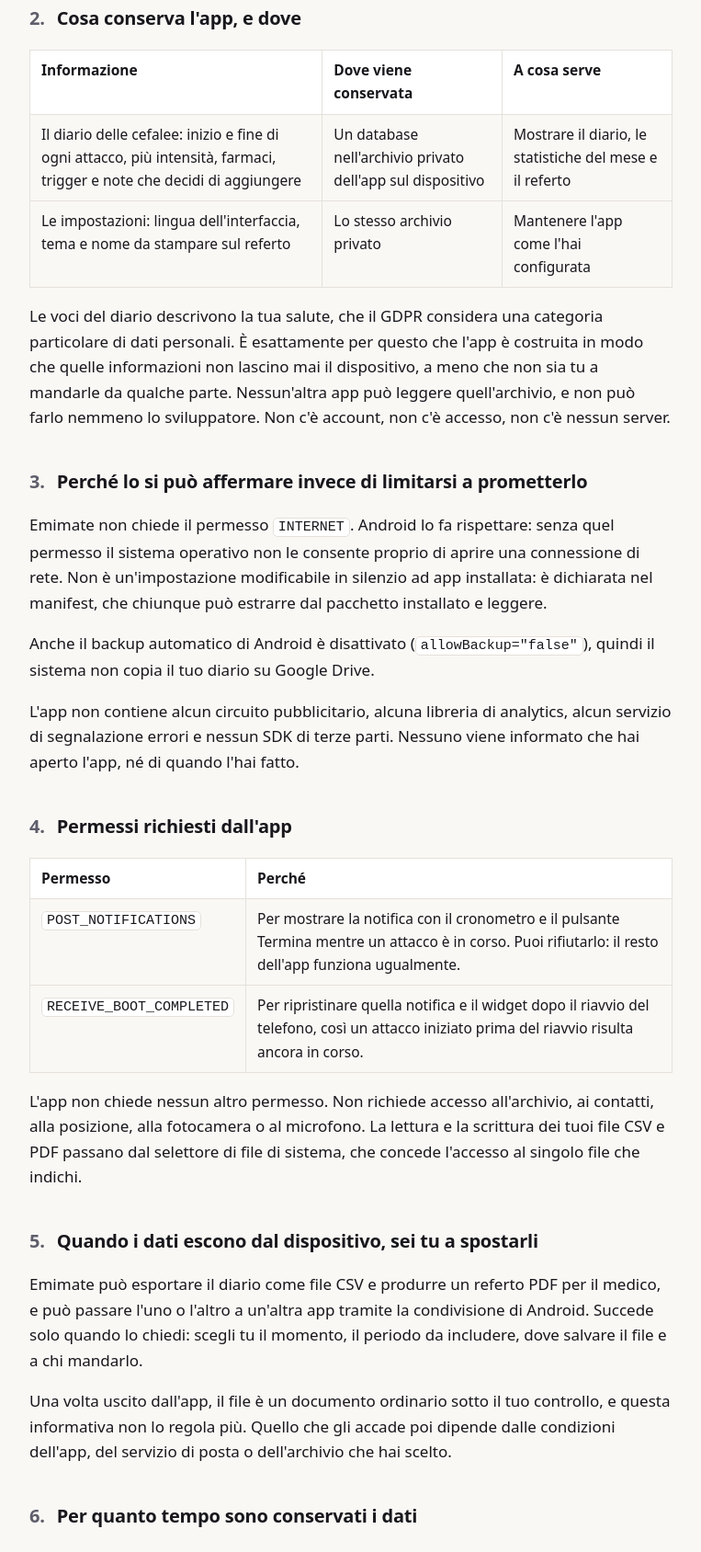
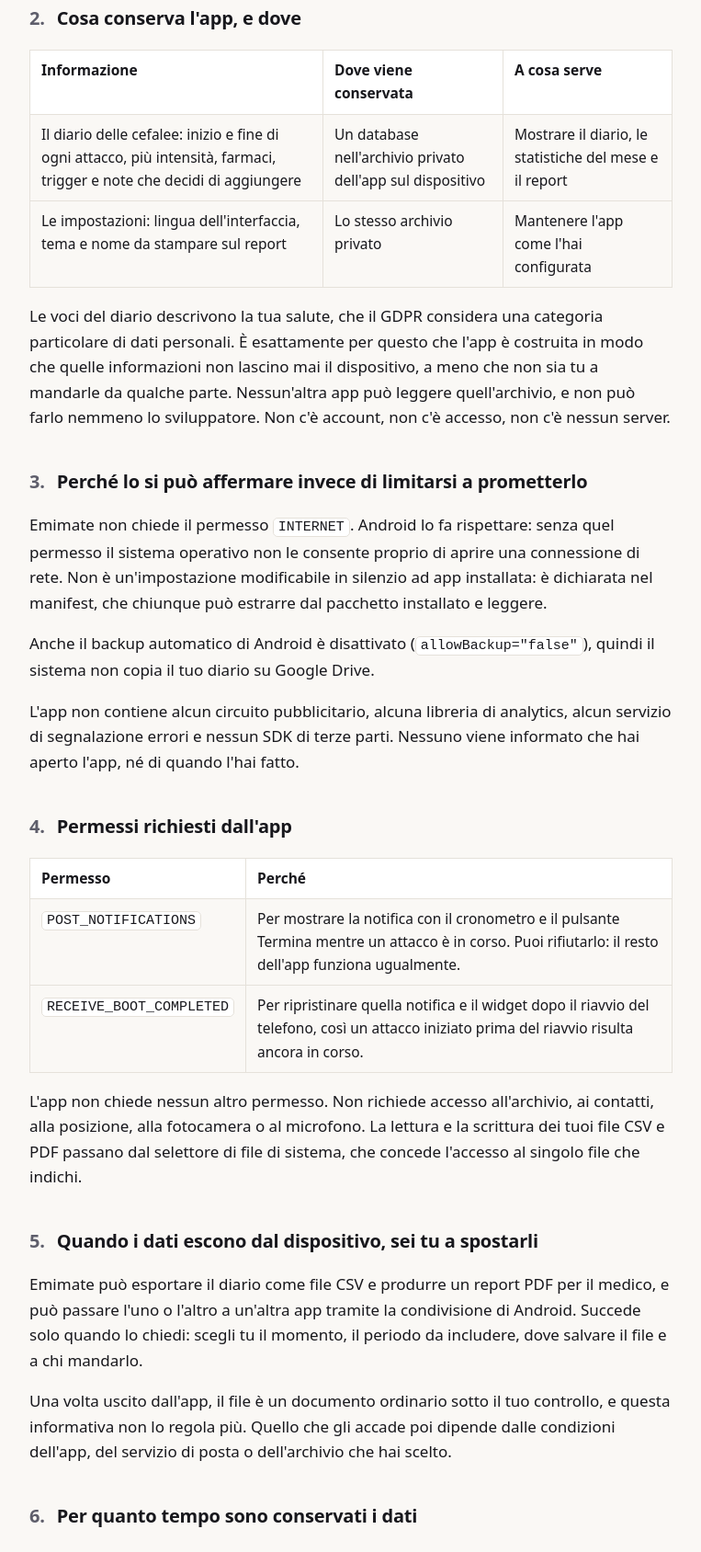
Before and after one commit to gprovenz/emimate-app, a plain HTML site: page privacy.html in a window 1280 px wide. Shown: the part 4540-6228 px from the top of the page at 92% size, without its empty margins (258-1021 px from the left). Drawn offline with Linux system fonts and the light colour scheme.

Commit message:
Call the PDF a report, not a referto
The document is written by the patient. Referto is what a clinician issues,
which is the wrong word on a page about an app that carefully does not
diagnose anything.

```diff
--- a/privacy.html
+++ b/privacy.html
@@ -217,10 +217,10 @@
     <td>Il diario delle cefalee: inizio e fine di ogni attacco, più intensità, farmaci, trigger e
         note che decidi di aggiungere</td>
     <td>Un database nell'archivio privato dell'app sul dispositivo</td>
-    <td>Mostrare il diario, le statistiche del mese e il referto</td>
+    <td>Mostrare il diario, le statistiche del mese e il report</td>
   </tr>
   <tr>
-    <td>Le impostazioni: lingua dell'interfaccia, tema e nome da stampare sul referto</td>
+    <td>Le impostazioni: lingua dell'interfaccia, tema e nome da stampare sul report</td>
     <td>Lo stesso archivio privato</td>
     <td>Mantenere l'app come l'hai configurata</td>
   </tr>
@@ -264,7 +264,7 @@
 passano dal selettore di file di sistema, che concede l'accesso al singolo file che indichi.</p>
 
 <h2><span class="num">5.</span> Quando i dati escono dal dispositivo, sei tu a spostarli</h2>
-<p>Emimate può esportare il diario come file CSV e produrre un referto PDF per il medico, e può
+<p>Emimate può esportare il diario come file CSV e produrre un report PDF per il medico, e può
 passare l'uno o l'altro a un'altra app tramite la condivisione di Android. Succede solo quando lo
 chiedi: scegli tu il momento, il periodo da includere, dove salvare il file e a chi mandarlo.</p>
 <p>Una volta uscito dall'app, il file è un documento ordinario sotto il tuo controllo, e questa
```
Also changed, not shown: index.html (+3 -3 lines), 1 other file.
